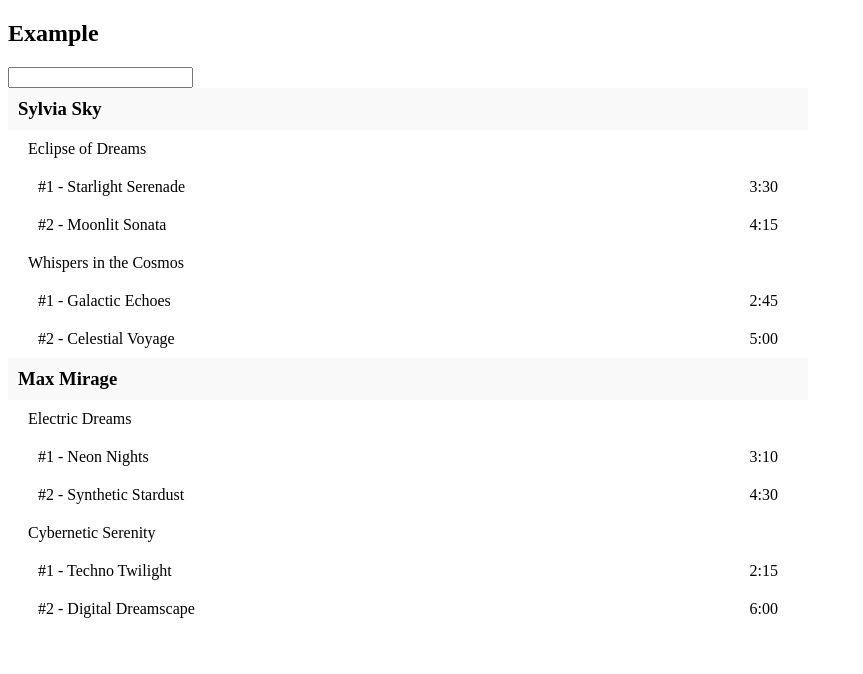
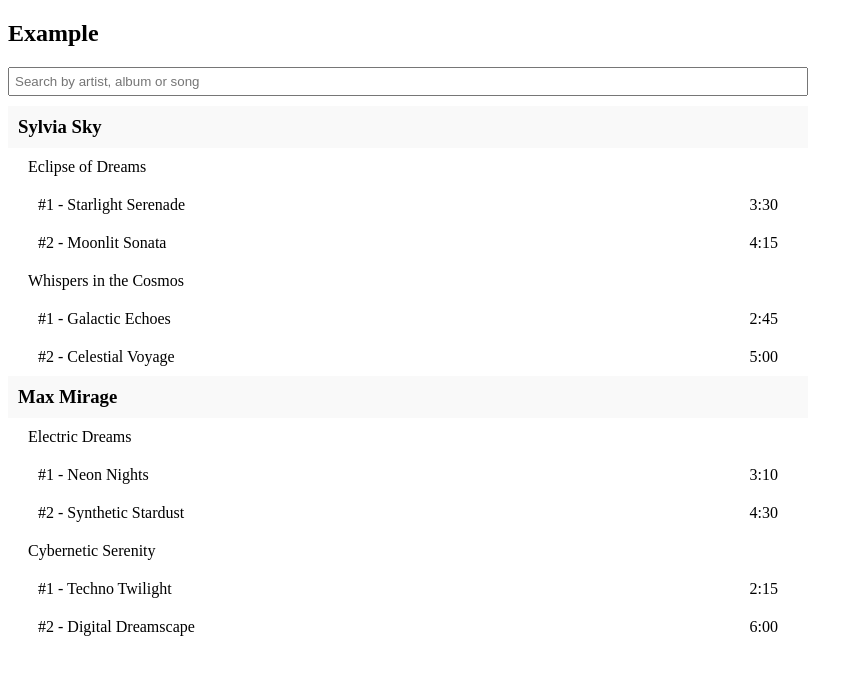
Before and after one commit to Iolch/iolch-ngx-tree, an Angular app: page / in a window 1280 px wide. Shown: the top 674 px of the page, without its empty margins (0-863 px from the left). Built offline with nearby package versions, Linux system fonts and the light colour scheme.

Commit message:
fix melhoria no html e css do exemplo

```diff
--- a/src/examples/artists-example/artists-example.component.html
+++ b/src/examples/artists-example/artists-example.component.html
@@ -1,24 +1,26 @@
 <h2>Example</h2>
 
-<input type="text" (input)="ngxTree.search(input.value)" #input>
+<div class="container">
+    <input type="text" class="search-input" placeholder="Search by artist, album or song" (input)="ngxTree.search(input.value)" #input>
 
-<ngx-tree class="artists" [config]="config" #ngxTree>
+    <ngx-tree [config]="config" #ngxTree>
         <ng-template ngxTreeLevel searchableBy="name" let-artist>
             <div class="artist">
                 <h3> {{ artist.name }}</h3>
             </div>
         </ng-template>
 
-    <ng-template ngxTreeLevel property="albums" let-album>
+        <ng-template ngxTreeLevel searchableBy="name" property="albums" let-album>
             <div class="album">
                 <p>{{ album.name }}</p>
             </div>
         </ng-template>
 
-    <ng-template ngxTreeLevel property="songs" let-song let-index="index">
+        <ng-template ngxTreeLevel searchableBy="title" property="songs" let-song let-index="index">
             <div class="song">
-            <span>#{{index + 1}} - {{ song.name }}</span>
+                <span>#{{index + 1}} - {{ song.title }}</span>
                 <span>{{ song.duration }}</span>
             </div>
         </ng-template>
     </ngx-tree>
+</div>
--- a/src/examples/artists-example/artists-example.component.scss
+++ b/src/examples/artists-example/artists-example.component.scss
@@ -2,9 +2,17 @@ h3, p {
     margin: 0;
 }
 
-.artists {
+.container {
     width: 800px;
-    display: block;
+    display: flex;
+    flex-direction: column;
+}
+
+.search-input {
+    flex-grow: 1;
+    display: flex;
+    padding: 5px;
+    margin-bottom: 10px;
 }
 
 .artist {
--- a/src/examples/artists-example/artists-example.component.ts
+++ b/src/examples/artists-example/artists-example.component.ts
@@ -13,7 +13,7 @@ interface Album {
 }
 
 interface Song {
-  name: string;
+  title: string;
   duration: string;
 }
 
@@ -35,11 +35,11 @@ export class ArtistsExampleComponent {
               name: "Eclipse of Dreams",
               songs: [
                 {
-                  name: "Starlight Serenade",
+                  title: "Starlight Serenade",
                   duration: "3:30"
                 },
                 {
-                  name: "Moonlit Sonata",
+                  title: "Moonlit Sonata",
                   duration: "4:15"
                 }
               ]
@@ -48,11 +48,11 @@ export class ArtistsExampleComponent {
               name: "Whispers in the Cosmos",
               songs: [
                 {
-                  name: "Galactic Echoes",
+                  title: "Galactic Echoes",
                   duration: "2:45"
                 },
                 {
-                  name: "Celestial Voyage",
+                  title: "Celestial Voyage",
                   duration: "5:00"
                 }
               ]
@@ -66,11 +66,11 @@ export class ArtistsExampleComponent {
               name: "Electric Dreams",
               songs: [
                 {
-                  name: "Neon Nights",
+                  title: "Neon Nights",
                   "duration": "3:10"
                 },
                 {
-                  name: "Synthetic Stardust",
+                  title: "Synthetic Stardust",
                   "duration": "4:30"
                 }
               ]
@@ -79,11 +79,11 @@ export class ArtistsExampleComponent {
               name: "Cybernetic Serenity",
               songs: [
                 {
-                  name: "Techno Twilight",
+                  title: "Techno Twilight",
                   duration: "2:15"
                 },
                 {
-                  name: "Digital Dreamscape",
+                  title: "Digital Dreamscape",
                   duration: "6:00"
                 }
               ]
```
Lines whose indentation alone changed are shown as unchanged.
